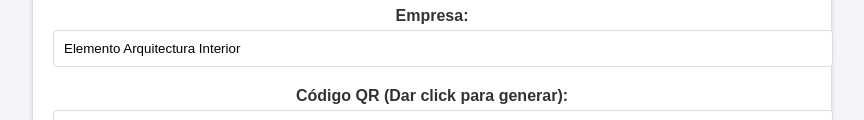
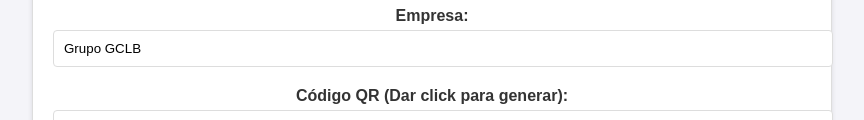
Before and after one commit to AdminC3A/C3A-CREDENCIALES, a plain HTML site: page index.html in a window 1280 px wide. Shown: the part 501-621 px from the top of the page, without its empty margins (208-1072 px from the left). Drawn offline with Linux system fonts and the light colour scheme.

Commit message:
Actualizar index.html

```diff
--- a/index.html
+++ b/index.html
@@ -33,7 +33,7 @@
             </div>
             <div class="form-group">
                 <label for="empresa">Empresa:</label>
-                <input type="text" id="empresa" placeholder="Ingresa la empresa" value="Elemento Arquitectura Interior">
+                <input type="text" id="empresa" placeholder="Ingresa la empresa" value="Grupo GCLB">
             </div>
             <div class="form-group">
                 <label for="codigoQR">Código QR (Dar click para generar):</label>
```
